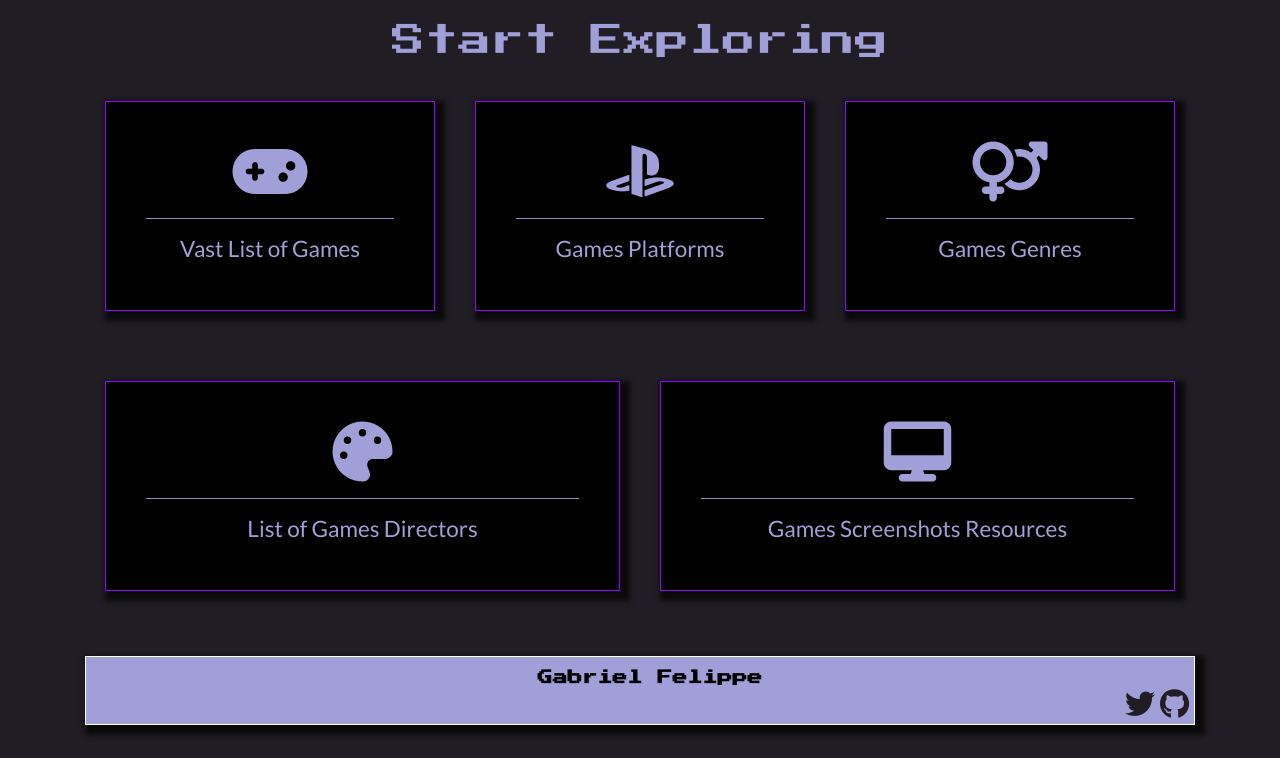
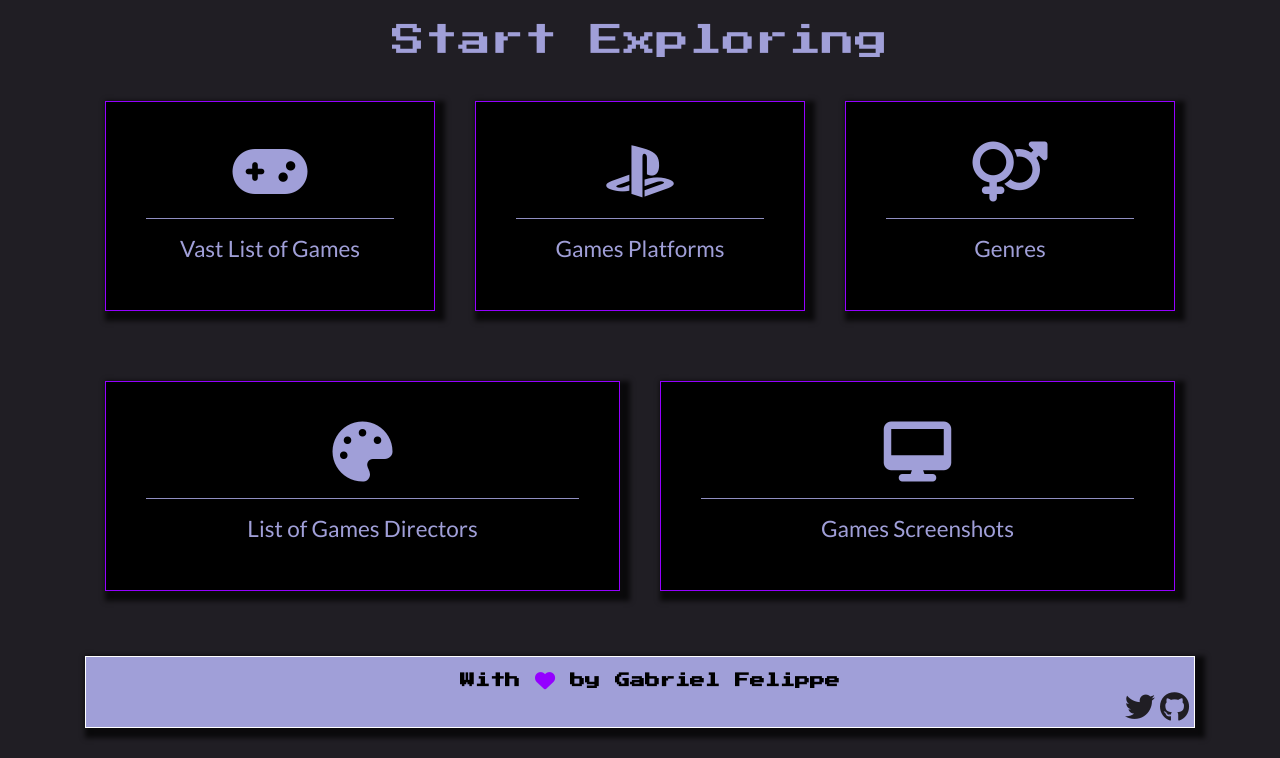
Before and after one commit to the-akira/VideoGamesAPI, a Django app: page / in a window 1280 px wide. Shown: the part 442-1200 px from the top of the page. Before the commit the page ends 1177 px from the top, so only its background shows below. Run offline with Django 3.2, Linux system fonts and the light colour scheme; some libraries are stand-ins or nearby versions.

Commit message:
small UI updates

```diff
--- a/videogamesapi/static/style.css
+++ b/videogamesapi/static/style.css
@@ -125,6 +125,7 @@ hr{
 	font-family: 'Press Start 2P', cursive;
 	font-weight: bold;
 	margin-bottom: 0;
+	margin-top: 3.3px;
 }
 
 .icon{
@@ -144,3 +145,8 @@ hr{
 .icon:hover{
 	color: black;
 }
+
+.heart{
+	font-size: 1.255rem;
+	color: #9400ff;
+}
--- a/videogamesapi/templates/_footer.html
+++ b/videogamesapi/templates/_footer.html
@@ -1,5 +1,5 @@
 <footer class="footer">
-    <p class="text-muted">Gabriel Felippe</p>
+    <p class="text-muted">With <i class="fas fa-heart heart"></i> by Gabriel Felippe</p>
     <a class="icon" href="https://github.com/the-akira" target="_blank"><i class="fab fa-github fa-2x"></i></a>
     <a class="icon" href="https://twitter.com/" target="_blank"><i class="fab fa-twitter fa-2x"></i></a>
 </footer>
--- a/videogamesapi/templates/index.html
+++ b/videogamesapi/templates/index.html
@@ -18,7 +18,7 @@
     <div class="col-sm">
       <a class="icone" href="/api/genres"><i class="fas fa-venus-mars fa-4x"></i></a>
       <hr>
-      <h4>Games Genres</h4>
+      <h4>Genres</h4>
     </div>
   </div>
 </div>
@@ -32,7 +32,7 @@
     <div class="col-sm">
       <a class="icone" href="/api/screenshots"><i class="fas fa-desktop fa-4x"></i></a>
       <hr>
-      <h4>Games Screenshots Resources</h4>
+      <h4>Games Screenshots</h4>
     </div>
   </div>
 </div>
```
